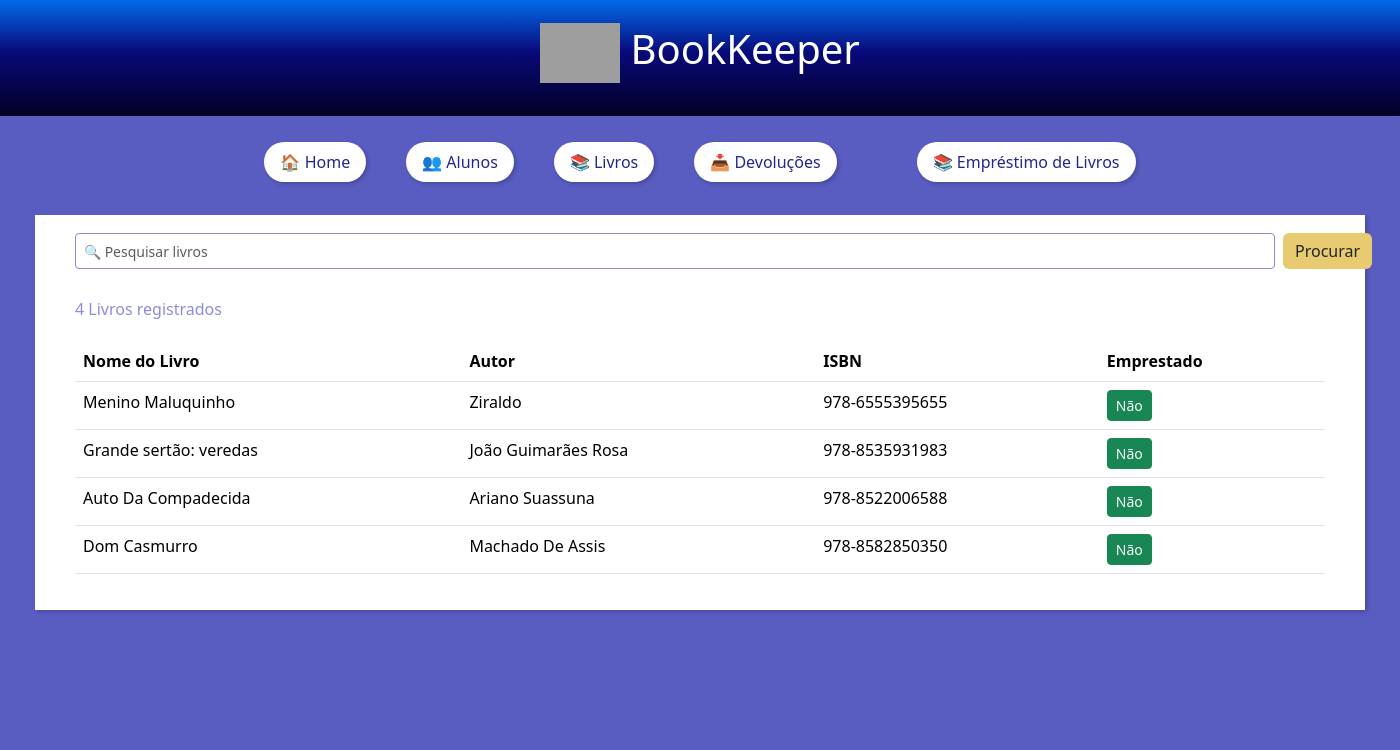
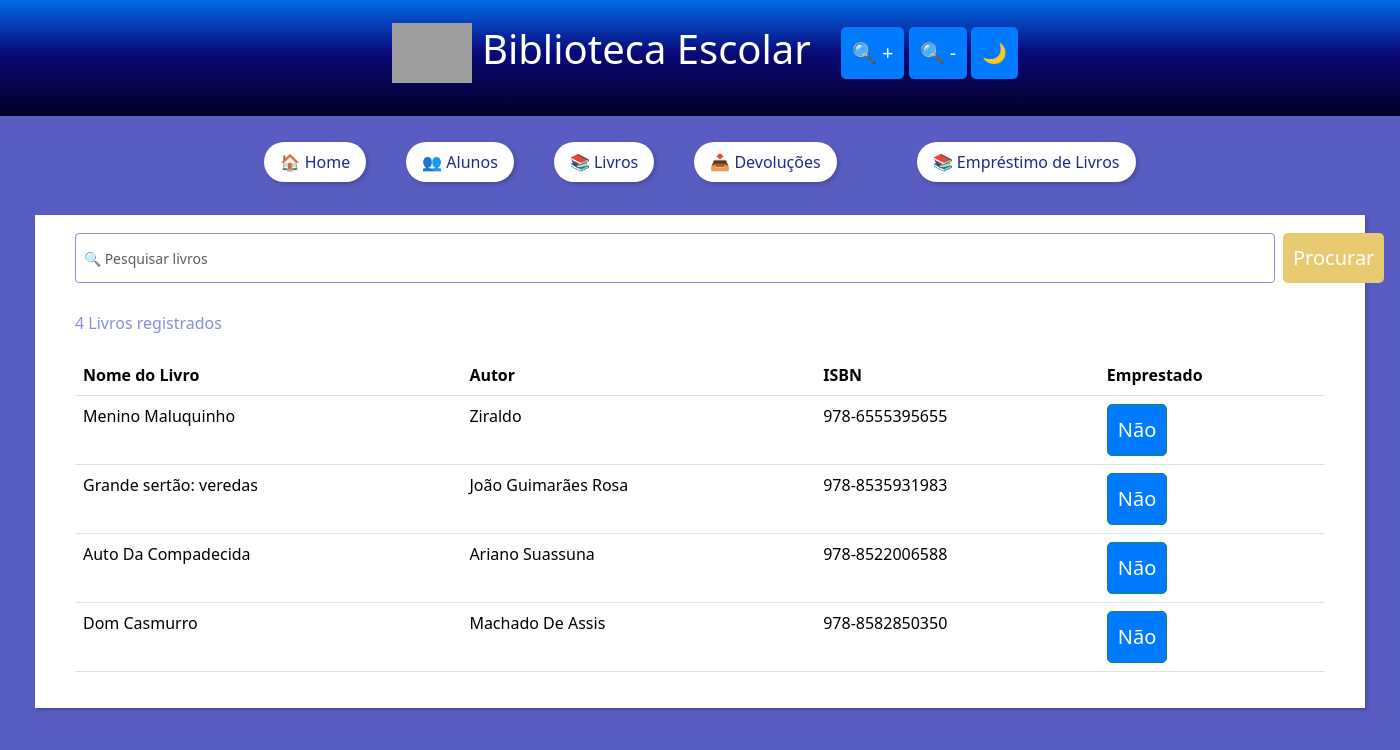
Before and after one commit to GustavoHcode/Biblioteca-BookKeeper, a Django app: page /books/ in a window 1400 px wide. Shown: the top 750 px of the page. Run offline with Django 5.2, Linux system fonts and the light colour scheme; data comes from the database, SQL or seed files in the repository; grey boxes are pictures that could not be loaded.

Commit message:
acessibilidade

```diff
--- a/biblioteca_app/templates/index.html
+++ b/biblioteca_app/templates/index.html
@@ -6,8 +6,85 @@
     <meta name="viewport" content="width=device-width, initial-scale=1">
     <title>Sistema de Gerenciamento de Informações da Biblioteca</title>
     <link href="https://cdn.jsdelivr.net/npm/bootstrap@5.3.3/dist/css/bootstrap.min.css" rel="stylesheet" integrity="sha384-QWTKZyjpPEjISv5WaRU9OFeRpok6YctnYmDr5pNlyT2bRjXh0JMhjY6hW+ALEwIH" crossorigin="anonymous">
+    <style>
+        body {
+            font-size: 16px; /* Tamanho padrão da fonte */
+            transition: background-color 0.3s, color 0.3s, font-size 0.3s;
+        }
+        /* Estilos padrão (claro) */
+        body {
+            background-color: white; /* Cor de fundo clara */
+            color: black; /* Cor do texto padrão */
+        }
+
+        /* Estilos para o modo escuro */
+        body.dark-theme {
+            background-color: #121212; /* Cor de fundo escura */
+            color: #e0e0e0; /* Cor do texto no modo escuro */
+        }
+
+        body.dark-theme p {
+            color: #e0e0e0; /* Garante que o texto dos parágrafos fique visível no modo escuro */
+        }
+
+        /* Estilos da Navbar */
+        .navbar {
+            margin-top: -10px;
+        }
+        .navbar-brand {
+            margin: 0.5em 10px;
+            font-size: 40px;
+        }
+        .nav-item {
+            background-color: #ffffff;
+            border-radius: 25px;
+            border-style: none;
+            margin: 1.6em 20px;
+            box-shadow: 2px 2px 4px rgba(0, 0, 0, 0.2);
+            position: relative;
+        }
+        .nav-link {
+            color: #23268E;
+        }
+        .submenu {
+            display: none;
+            position: absolute;
+            background-color: #ffffff;
+            border-radius: 10px;
+            box-shadow: 2px 2px 4px rgba(0, 0, 0, 0.2);
+            padding: 10px;
+            z-index: 1;
+        }
+        .submenu.show {
+            display: block;
+        }
+        .submenu li {
+            list-style-type: none;
+        }
+        .submenu li a {
+            text-decoration: none;
+            color: #23268E;
+        }
+        .font-controls {
+            margin-left: 20px; /* Adiciona espaço entre o título e os ícones */
+        }
+
+        /* Estilos para os botões de ajuste de fonte */
+        .btn {
+            font-size: 20px; /* Aumenta o tamanho da fonte */
+            padding: 10px; /* Aumenta o espaçamento interno do botão */
+            border-radius: 5px; /* Arredonda os cantos do botão */
+            color: white; /* Cor do texto do botão */
+            background-color: #007bff; /* Cor de fundo do botão */
+            transition: background-color 0.3s; /* Adiciona uma transição suave */
+        }
+
+        .btn:hover {
+            background-color: #0056b3; /* Cor do botão ao passar o mouse */
+        }
+    </style>
 </head>
-<body>
+<body class="light-theme">
 
 <script src="https://cdn.jsdelivr.net/npm/bootstrap@5.3.3/dist/js/bootstrap.bundle.min.js" integrity="sha384-YvpcrYf0tY3lHB60NNkmXc5s9fDVZLESaAA55NDzOxhy9GkcIdslK1eN7N6jIeHz" crossorigin="anonymous"></script>
 <script src="https://cdn.jsdelivr.net/npm/@popperjs/core@2.11.8/dist/umd/popper.min.js" integrity="sha384-I7E8VVD/ismYTF4hNIPjVp/Zjvgyol6VFvRkX/vR+Vc4jQkC+hVqc2pM8ODewa9r" crossorigin="anonymous"></script>
@@ -18,8 +95,14 @@
     <div class="container-fluid justify-content-center align-items-center">
         <a class="navbar-brand lb-1 h3" href="#">
             <img src="https://i.imgur.com/jzDTvb7.png" alt="#" height='60px'>
-            BookKeeper
+            Biblioteca Escolar
         </a>
+        <!-- Ícones para ajuste de tema e tamanho da fonte -->
+        <div class="font-controls">
+            <button class="btn" id="increaseFont" title="Aumentar Fonte">🔍 +</button>
+            <button class="btn" id="decreaseFont" title="Diminuir Fonte">🔍 -</button>
+            <button class="btn" id="toggleTheme" title="Alternar Tema">🌙</button>
+        </div>
     </div>
 </nav>
 
@@ -42,9 +125,7 @@
         <li class="nav-item">
             <a class="nav-link {% if current_tab == 'returns' %}active{% endif %}" href="/returns">📥 Devoluções</a>
         </li>
-
         <li class="nav-item"></li>
-
         <li class="nav-item">
             <a class="nav-link {% if current_tab == 'loan_books' %}active{% endif %}" href="{% url 'loan_books'%}">📚 Empréstimo de Livros</a>
         </li>
@@ -52,62 +133,73 @@
 </div>
 
 {% block main_content %}
+<p>Este é um projeto de biblioteca web desenvolvido para escolas, focado em otimizar a gestão de dados pelas bibliotecárias. Ele permite o cadastro de alunos, controle de livros emprestados, registros de devoluções e monitoramento de atrasos.</p>
 {% endblock %}
 
 <script>
     $(document).ready(function(){
+        // Mostra ou esconde submenu quando a opção da navbar é acionada
         $('.nav-item').hover(function(){
             $(this).find('.submenu').toggleClass('show');
+        });
+
+        const content = document.body;
+        let currentFontSize = 16; // Tamanho padrão da fonte
+
+        // Carregar o tema do localStorage
+        const savedTheme = localStorage.getItem('theme');
+        if (savedTheme) {
+            content.classList.toggle('dark-theme', savedTheme === 'dark');
+            content.classList.toggle('light-theme', savedTheme === 'light');
+        }
+
+        // Carregar o tamanho da fonte do localStorage
+        const savedFontSize = localStorage.getItem('fontSize');
+        if (savedFontSize) {
+            currentFontSize = parseInt(savedFontSize, 10);
+            content.style.fontSize = currentFontSize + 'px';
+        }
+
+        // Aumentar fonte
+        $('#increaseFont').on('click', function() {
+            currentFontSize += 2; // Aumenta 2px
+            content.style.fontSize = currentFontSize + 'px';
+            localStorage.setItem('fontSize', currentFontSize); // Salva a preferência
+        });
+
+        // Diminuir fonte
+        $('#decreaseFont').on('click', function() {
+            currentFontSize = Math.max(currentFontSize - 2, 10); // Diminui 2px, mínimo de 10px
+            content.style.fontSize = currentFontSize + 'px';
+            localStorage.setItem('fontSize', currentFontSize); // Salva a preferência
+        });
+
+        // Alternar tema
+        $('#toggleTheme').on('click', function() {
+            const isDark = content.classList.toggle('dark-theme');
+            content.classList.toggle('light-theme', !isDark);
+            localStorage.setItem('theme', isDark ? 'dark' : 'light'); // Salva a preferência
+        });
+
+        // Função para o leitor de voz
+        const synth = window.speechSynthesis;
+        const readTextButton = document.getElementById('readText');
+
+        readTextButton.addEventListener('click', function() {
+            const selectedText = window.getSelection().toString(); // Verifica se algum texto foi selecionado
+            let textToRead = selectedText || document.body.innerText; // Lê o texto selecionado ou todo o conteúdo da página
+
+            // Configura o leitor de voz
+            if (textToRead) {
+                const utterance = new SpeechSynthesisUtterance(textToRead);
+                utterance.lang = 'pt-BR'; // Define o idioma para português brasileiro
+                synth.speak(utterance);
+            } else {
+                alert('Nenhum texto selecionado para ler.');
+            }
         });
     });
 </script>
 
-<style>
-    .navbar {
-        margin-top: -10px;
-    }
-
-    .navbar-brand {
-        margin: 0.5em 10px;
-        font-size: 40px;
-    }
-
-    .nav-item {
-        background-color: #ffffff;
-        border-radius: 25px;
-        border-style: none;
-        margin: 1.6em 20px;
-        box-shadow: 2px 2px 4px rgba(0, 0, 0, 0.2);
-        position: relative;
-    }
-
-    .nav-link {
-        color: #23268E;
-    }
-
-    .submenu {
-        display: none;
-        position: absolute;
-        background-color: #ffffff;
-        border-radius: 10px;
-        box-shadow: 2px 2px 4px rgba(0, 0, 0, 0.2);
-        padding: 10px;
-        z-index: 1;
-    }
-
-    .submenu.show {
-        display: block;
-    }
-
-    .submenu li {
-        list-style-type: none;
-    }
-
-    .submenu li a {
-        text-decoration: none;
-        color: #23268E;
-    }
-</style>
-
 </body>
 </html>
```
